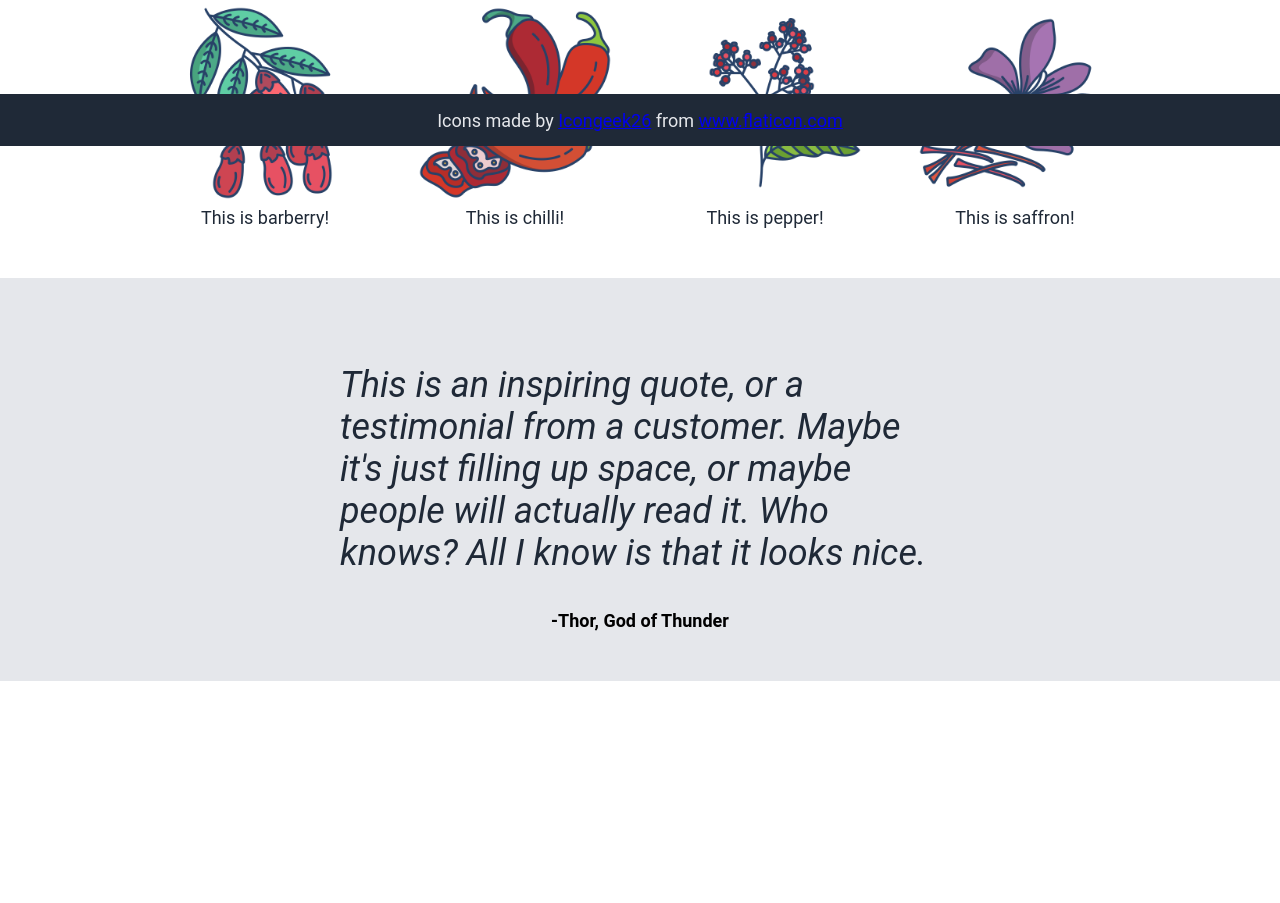
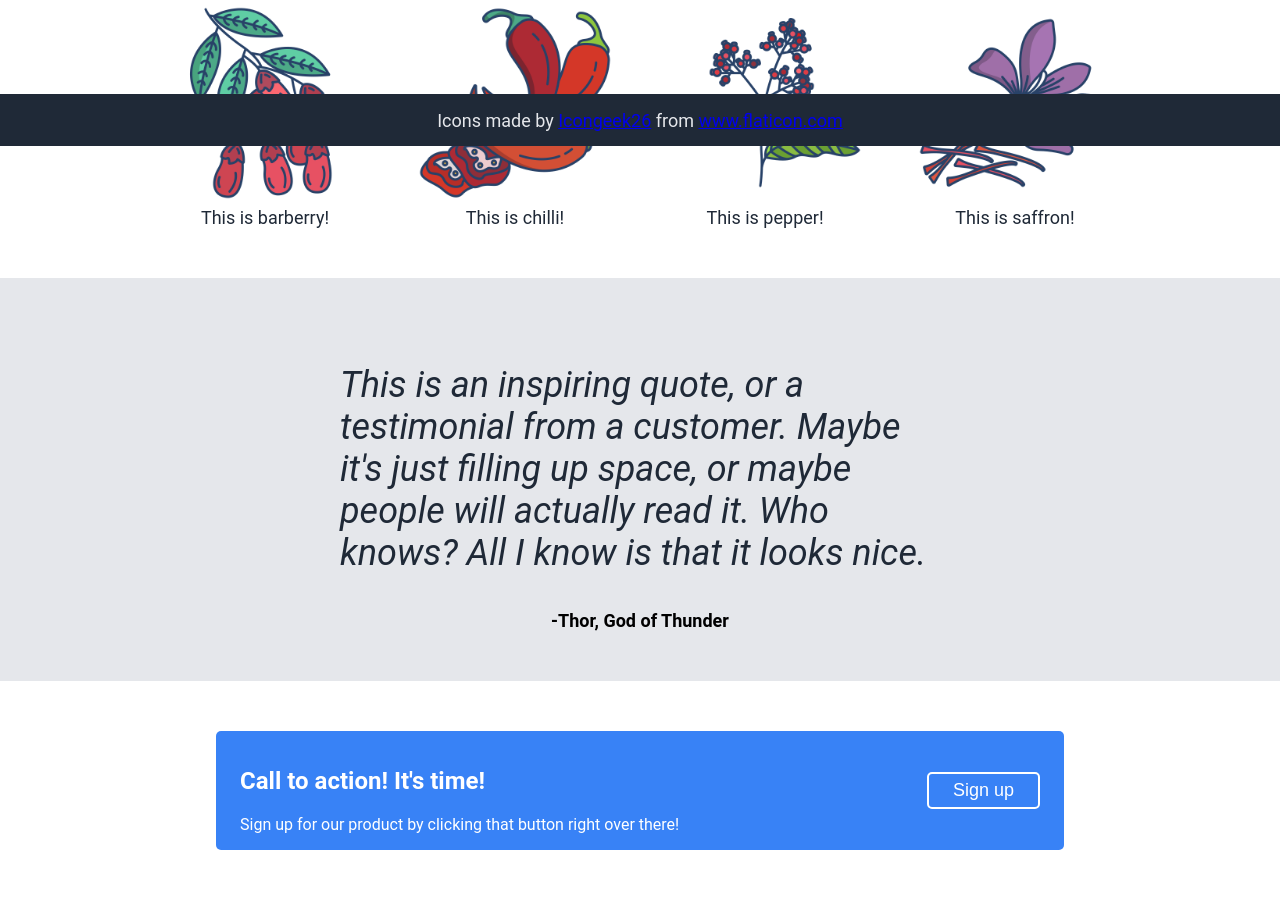
Before and after one commit to mmrupard/Landing-Page, a plain HTML site: page index.html in a window 1280 px wide. Shown: the part 654-1557 px from the top of the page. Before the commit the page ends 1335 px from the top, so only its background shows below. Drawn offline with Linux system fonts and the light colour scheme.

Commit message:
Add call to action button so people can sign up for the site

```diff
--- a/index.html
+++ b/index.html
@@ -63,6 +63,18 @@
       <div class="author">-Thor, God of Thunder</div>
     </div>
 
+    <div class="call-to-action-container">
+      <div class="call-to-action-tile">
+        <div class="call-to-action-text">
+          <h2>Call to action! It's time!</h2>
+          <div>
+            Sign up for our product by clicking that button right over there!
+          </div>
+        </div>
+        <button class="sign-up-button-lower">Sign up</button>
+      </div>
+    </div>
+
     <div class="footer">
       <div>
         Icons made by
--- a/styles.css
+++ b/styles.css
@@ -4,6 +4,7 @@ body {
   flex-direction: column;
   font-family: Roboto, sans-serif;
   margin: 0;
+  min-height: 100vh;
 }
 
 .header {
@@ -29,7 +30,7 @@ body {
 
 .links {
   display: flex;
-  gap: 10px;
+  gap: 18px;
 }
 
 .links, .subtext {
@@ -118,6 +119,38 @@ img {
   font-weight: bold;
 }
 
+.call-to-action-container {
+  display: flex;
+  padding: 50px;
+  justify-content: center;
+  align-items: center;
+  margin-bottom: 30px;
+}
+
+.call-to-action-tile {
+  display: flex;
+  background-color: #3882F6;
+  border-radius: 5px;
+  padding: 16px 24px;
+  justify-content: space-between;
+  align-items: center;
+  width: 800px;
+}
+
+.sign-up-button-lower {
+  background-color: #3882F6;
+  border: 2px solid white;
+  color: white;
+  font-size: 18px;
+  padding: 6px 24px;
+  text-align: center;
+  border-radius: 5px;
+}
+
+.call-to-action-text {
+  color: white;
+}
+
 .footer {
   position: fixed;
   bottom: 0;
```
